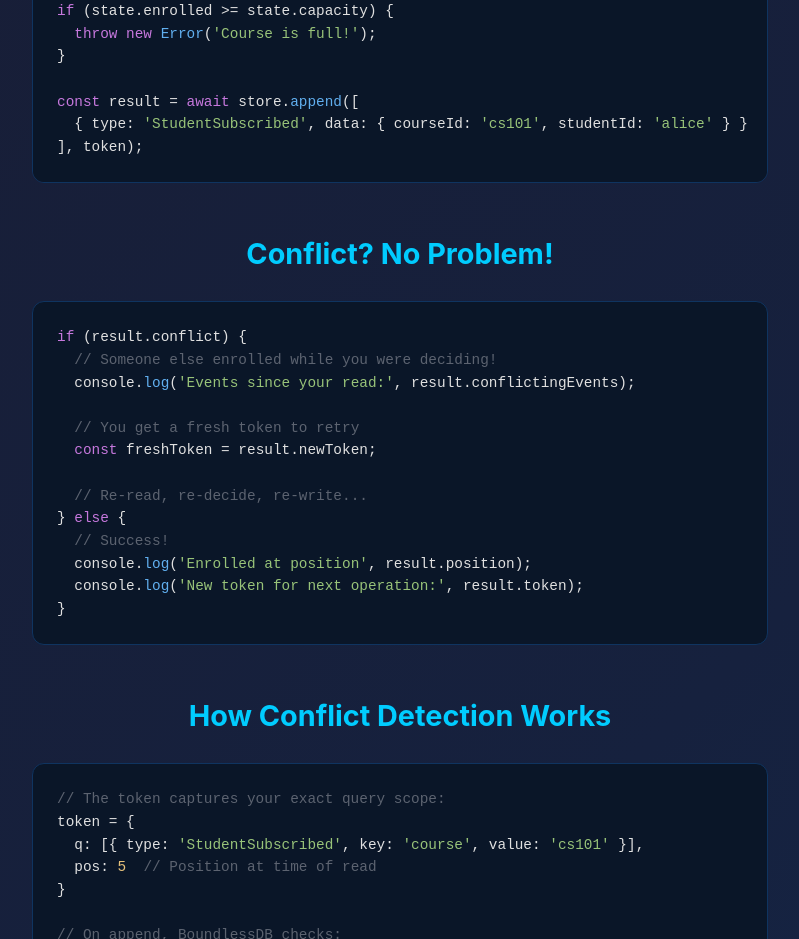
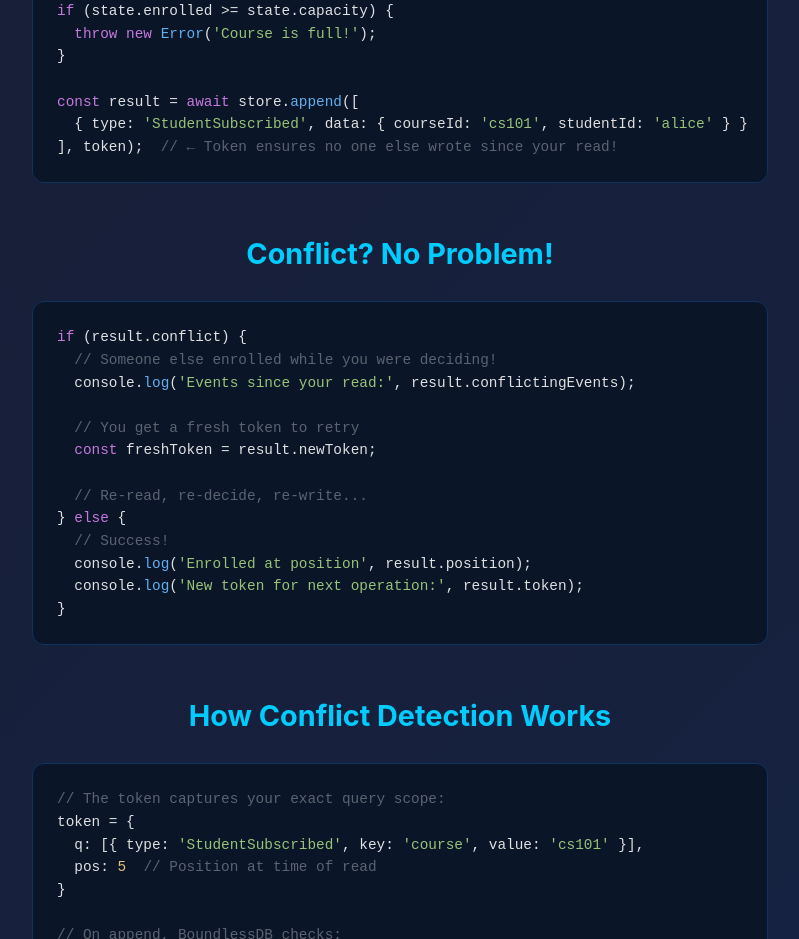
Before and after one commit to SBortz/boundlessdb, a website: page ui/public/index.html in a window 1280 px wide. Shown: the part 2096-3035 px from the top of the page, without its empty margins (240-1039 px from the left). Drawn offline with Linux system fonts and the light colour scheme.

Commit message:
feat: restore helpful token comment

```diff
--- a/ui/public/index.html
+++ b/ui/public/index.html
@@ -414,7 +414,7 @@
 
 <span class="keyword">const</span> result = <span class="keyword">await</span> store.<span class="function">append</span>([
   { type: <span class="string">'StudentSubscribed'</span>, data: { courseId: <span class="string">'cs101'</span>, studentId: <span class="string">'alice'</span> } }
-], token);</code></pre>
+], token);  <span class="comment">// ← Token ensures no one else wrote since your read!</span></code></pre>
   </div>
 
   <div class="code-section">
```
